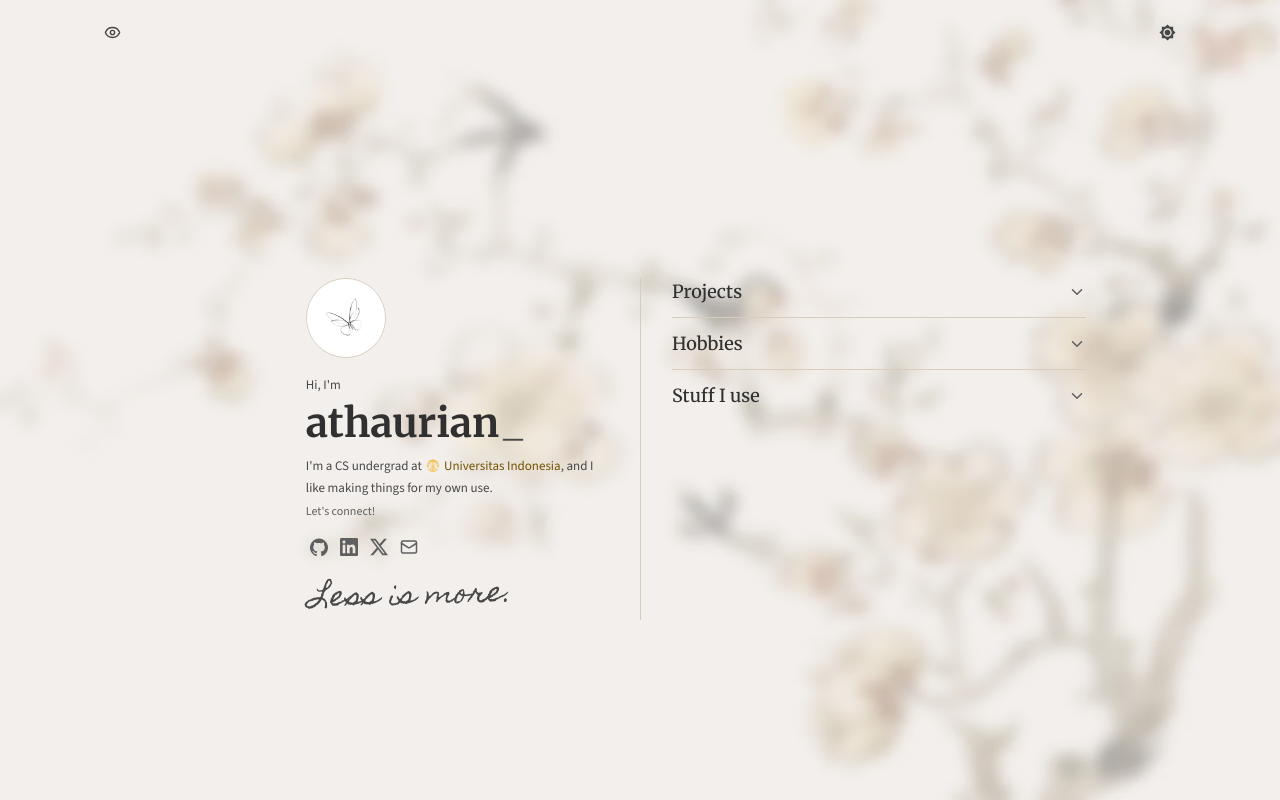
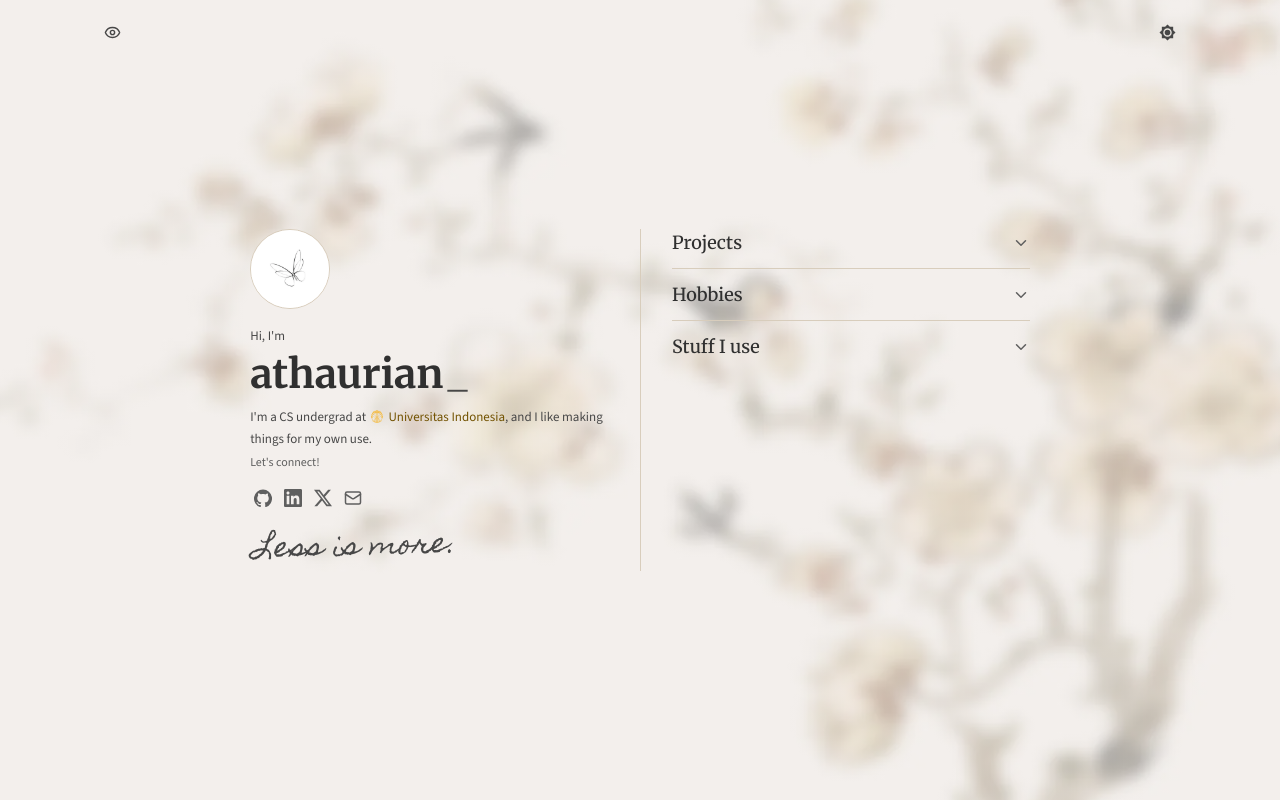
Before and after one commit to athaurian/athaurian.github.io, a Svelte app: page / in a window 1280 px wide. Built offline with nearby package versions, Linux system fonts and the light colour scheme.

Commit message:
fix: center the split content on desktop

```diff
--- a/src/app.css
+++ b/src/app.css
@@ -24,10 +24,12 @@
   --space-7: 3rem;
 
   --shell-width: 68rem;
-  --rail-measure: 38ch;
-  --links-measure: 52ch;
+  /* Both rails have the same width. This keeps the content centered around the spine. */
+  --rail-measure: 45ch;
+  --links-measure: 45ch;
   --spine-gutter: clamp(1rem, 2.5vw, 2rem);
-  --split-half-height: 9.125rem;
+  /* This value is half the height of the split when the panels are closed. Change it if the identity rail height changes. */
+  --split-half-height: 12.1875rem;
   --avatar-size: 5rem;
   --focus-width: 2px;
   --color-bg: #f3efec;
```
